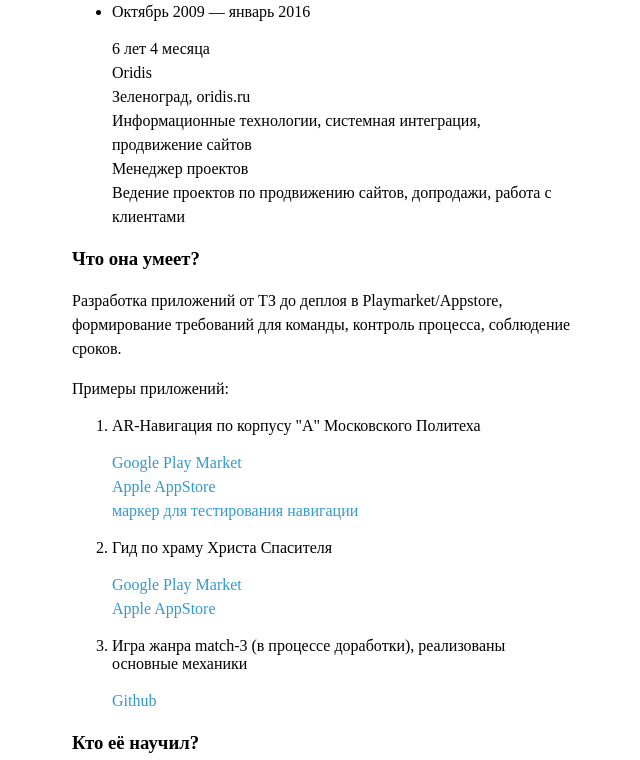
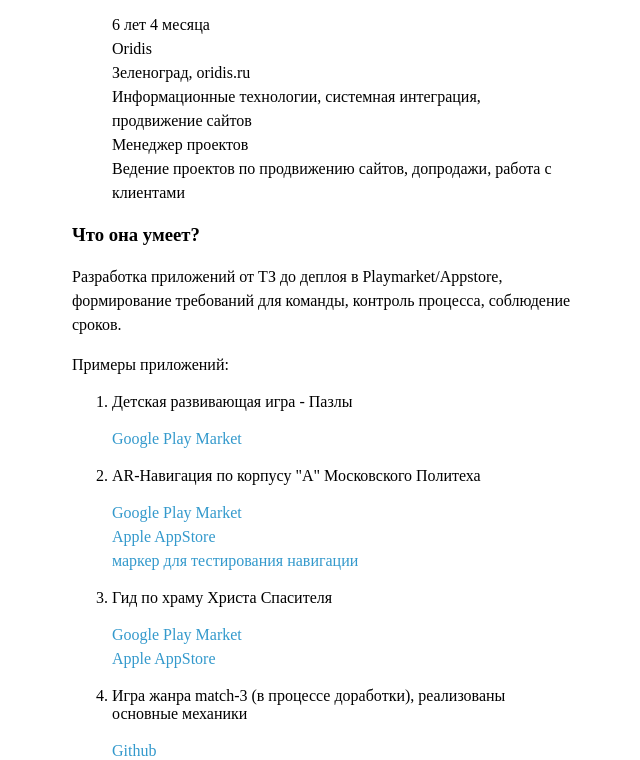
Before and after one commit to Apocatastas/thebestdeveloperever, a plain HTML site: page index.html in a window 1280 px wide. Shown: the part 930-1690 px from the top of the page, without its empty margins (498-1138 px from the left). Drawn offline with Linux system fonts and the light colour scheme.

Commit message:
Update index.html

```diff
--- a/index.html
+++ b/index.html
@@ -84,7 +84,7 @@ Skype: ms.shadowgirl<br/>
 <p><span style="color: red;">Unity C# Developer</span><br/>
 WSO Game<br/>
 Разработка игр и приложений<br/>
-https://play.google.com/store/apps/details?id=com.WSO.FunnyAnimalsPuzzles <br/>
+ <br/>
 
   </p>
 
@@ -137,6 +137,12 @@ Oridis<br/>
 <p>Примеры приложений:</p>
 
 <ol>
+    <li>Детская развивающая игра - Пазлы
+    <p>
+<a href="https://play.google.com/store/apps/details?id=com.WSO.FunnyAnimalsPuzzles">Google Play Market</a><br/>
+</p>
+  </li>
+
   <li>AR-Навигация по корпусу "А" Московского Политеха
     <p>
 <a href="https://play.google.com/store/apps/details?id=com.MosPolyTech.ARNav">Google Play Market</a><br/>
```
